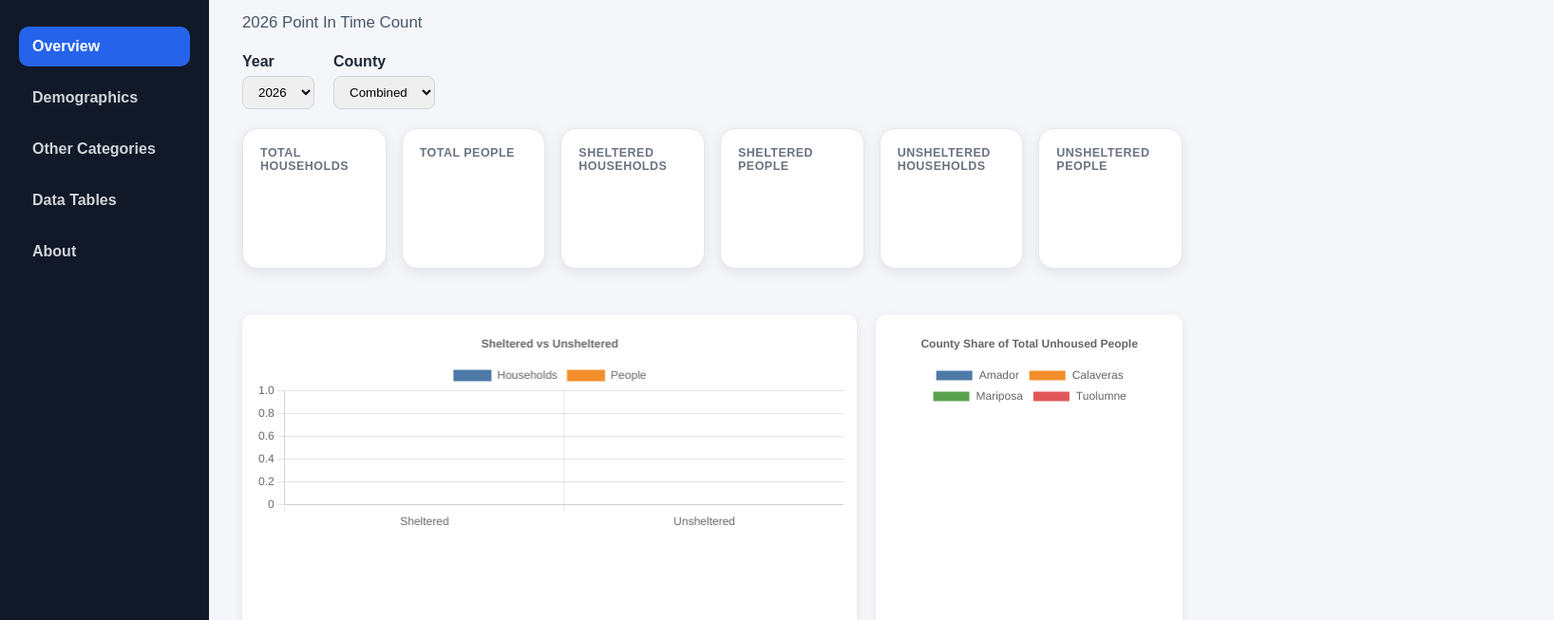
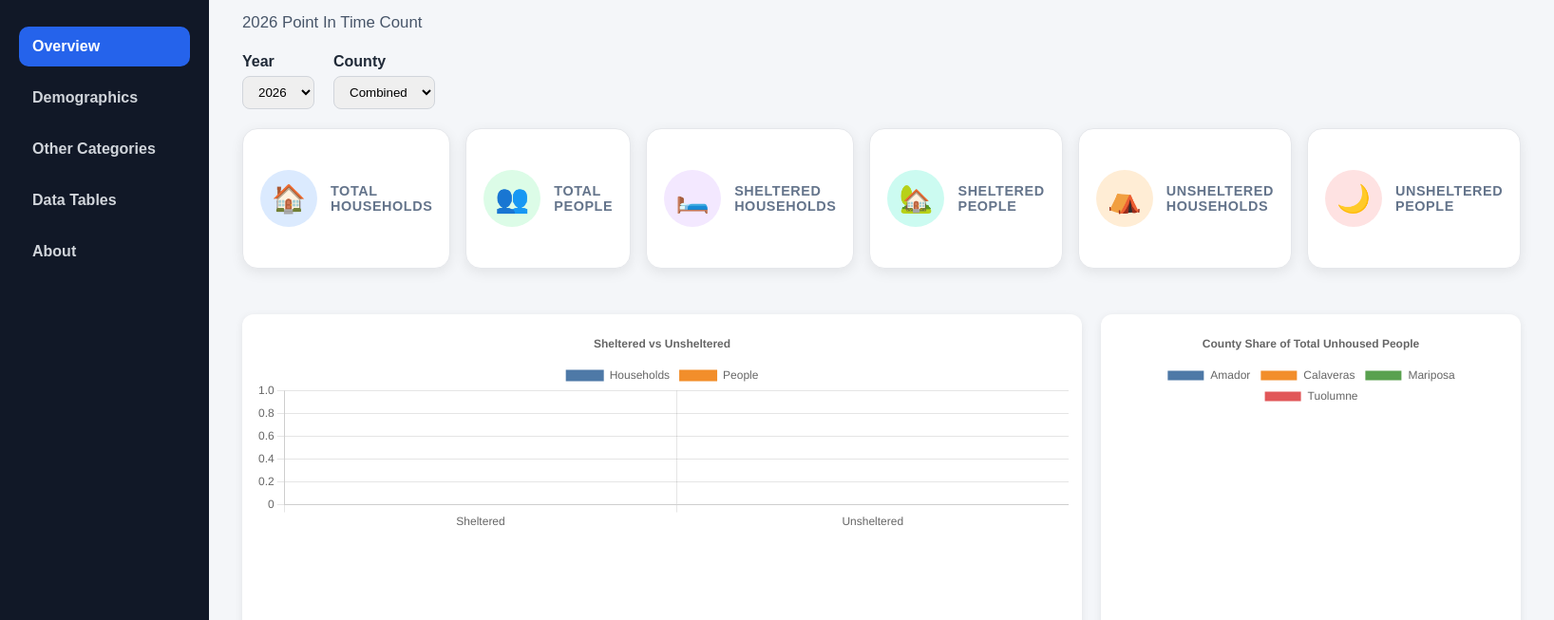
Before and after one commit to erichanaway/coc-pit-dashboard, a website built with Vite: page index.html in a window 1280 px wide. Shown: the part 75-728 px from the top of the page at 95% size, 1636 px wide, since content can reach past the window. Built offline with nearby package versions, Linux system fonts and the light colour scheme; files whose address does not match are found by name; what xlsx would draw is missing.

Commit message:
v1.4 UI refresh and KPI card redesign

```diff
--- a/src/main.js
+++ b/src/main.js
@@ -74,36 +74,59 @@
         </div>
 
         <div class="kpi-grid">
-          <div class="card">
+          <div class="card kpi-card">
+            <div class="kpi-icon blue-icon">🏠</div>
+
+            <div class="kpi-content">
               <h3>Total Households</h3>
               <p id="total-households">--</p>
             </div>
-
-          <div class="card">
+          </div>
+
+          <div class="card kpi-card">
+            <div class="kpi-icon green-icon">👥</div>
+
+            <div class="kpi-content">
               <h3>Total People</h3>
               <p id="total-people">--</p>
             </div>
-
-          <div class="card">
+          </div>
+
+          <div class="card kpi-card">
+            <div class="kpi-icon purple-icon">🛏️</div>
+
+            <div class="kpi-content">
               <h3>Sheltered Households</h3>
               <p id="sheltered-households">--</p>
             </div>
-
-          <div class="card">
+          </div>
+
+          <div class="card kpi-card">
+            <div class="kpi-icon teal-icon">🏡</div>
+
+            <div class="kpi-content">
               <h3>Sheltered People</h3>
               <p id="sheltered-people">--</p>
             </div>
-
-          <div class="card">
+          </div>
+
+          <div class="card kpi-card">
+            <div class="kpi-icon orange-icon">⛺</div>
+
+            <div class="kpi-content">
               <h3>Unsheltered Households</h3>
               <p id="unsheltered-households">--</p>
             </div>
-
-          <div class="card">
+          </div>
+
+          <div class="card kpi-card">
+            <div class="kpi-icon red-icon">🌙</div>
+
+            <div class="kpi-content">
               <h3>Unsheltered People</h3>
               <p id="unsheltered-people">--</p>
             </div>
-
+          </div>
         </div>
 
         <div class="charts-grid">
@@ -118,7 +141,7 @@
         </div>
 
         <div class="footer">
-          Central Sierra CoC PIT Dashboard v1.2<br>
+          Central Sierra CoC PIT Dashboard v1.3<br>
           Developed by Eric Hanaway
         </div>
 
--- a/src/style.css
+++ b/src/style.css
@@ -42,6 +42,64 @@
   box-shadow: 0 8px 20px rgba(0,0,0,0.12);
 }
 
+.kpi-card {
+  display: grid;
+  grid-template-columns: auto 1fr;
+  column-gap: 14px;
+  align-items: center;
+}
+
+.kpi-icon {
+  width: 60px;
+  height: 60px;
+  border-radius: 50%;
+  display: grid;
+  place-items: center;
+  font-size: 1.8rem;
+  background: #eff6ff;
+}
+
+.blue-icon {
+  background: #dbeafe;
+  color: #2563eb;
+}
+
+.green-icon {
+  background: #dcfce7;
+  color: #16a34a;
+}
+
+.purple-icon {
+  background: #f3e8ff;
+  color: #9333ea;
+}
+
+.orange-icon {
+  background: #ffedd5;
+  color: #ea580c;
+}
+
+.red-icon {
+  background: #fee2e2;
+  color: #dc2626;
+}
+
+.teal-icon {
+  background: #ccfbf1;
+  color: #0f766e;
+}
+
+.kpi-content h3 {
+  margin: 0 0 8px 0;
+}
+
+.kpi-content p {
+  margin: 0;
+  font-weight: 800;
+  font-size: 2.8rem;
+  color: #0f172a;
+}
+
 .controls {
   display: flex;
   gap: 20px;
@@ -69,14 +127,6 @@
   margin-top: 20px;
 }
 
-.card p {
-  font-weight: 800;
-  margin-top: 10px;
-  margin-bottom: 0;
-  font-size: 2.35rem;
-  color: #111827;
-}
-
 .chart-card {
   background: white;
   padding: 14px;
@@ -84,6 +134,7 @@
   box-shadow: 0  2px 8px rgba(0,0,0,0.08);
   height: 245px;
   transition: transform 0.2s ease, box-shadow 0.2s ease;
+  min-height: 450px;
 }
 
 .chart-card:hover {
@@ -99,11 +150,12 @@
 }
 
 .card h3 {
-  font-size: 0.78rem;
+  font-size: 0.9rem;
   margin: 0;
-  color: #6b7280;
+  color: #64748b;
   text-transform: uppercase;
   letter-spacing: 0.04em;
+  font-weight: 700;
 }
 
 .chart-card canvas {
@@ -208,10 +260,6 @@
 
 }
 
-.chart-card {
-  min-height: 450px;
-}
-
 .chart-legend {
   display: flex;
   gap: 1rem;
```
Lines whose indentation alone changed are shown as unchanged.
